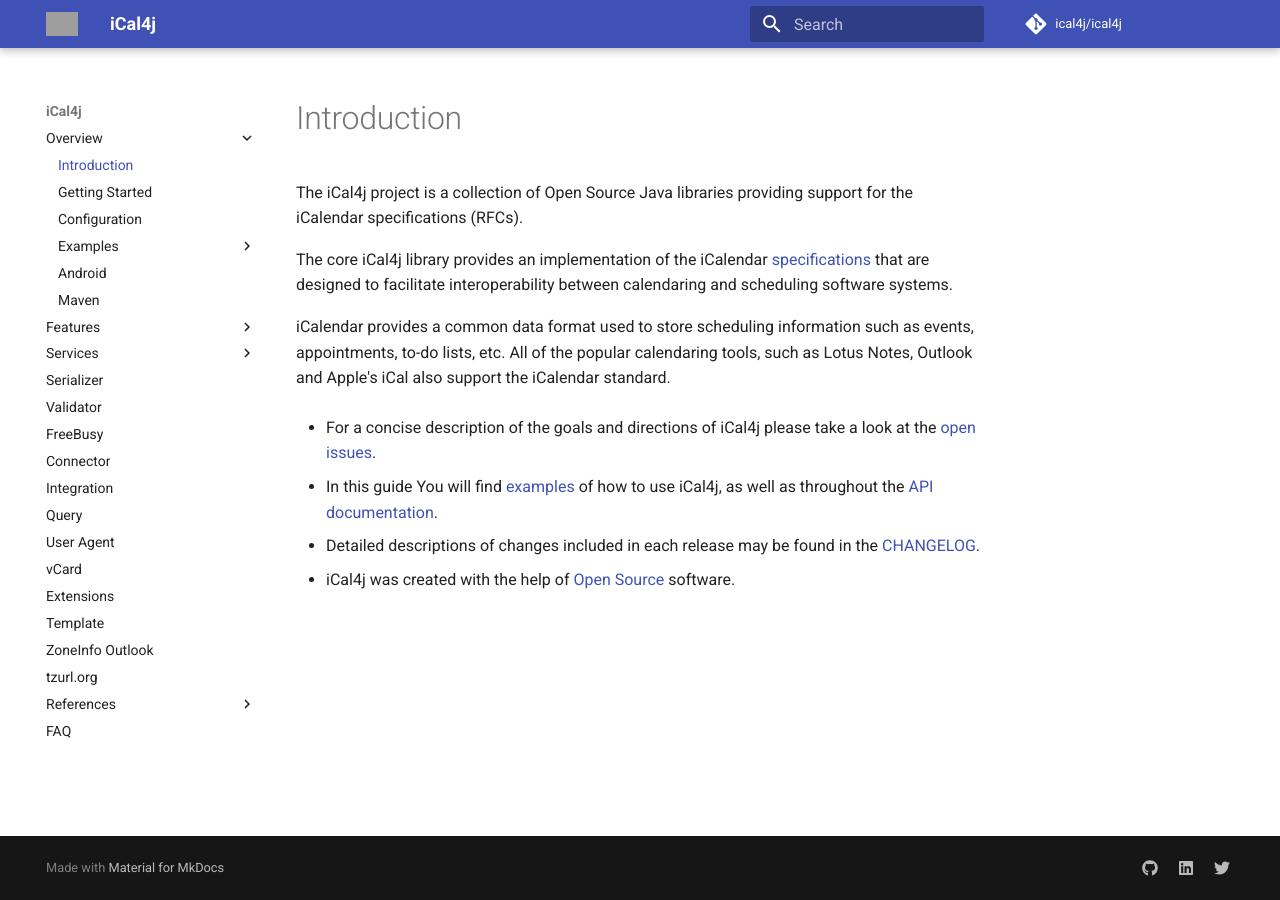
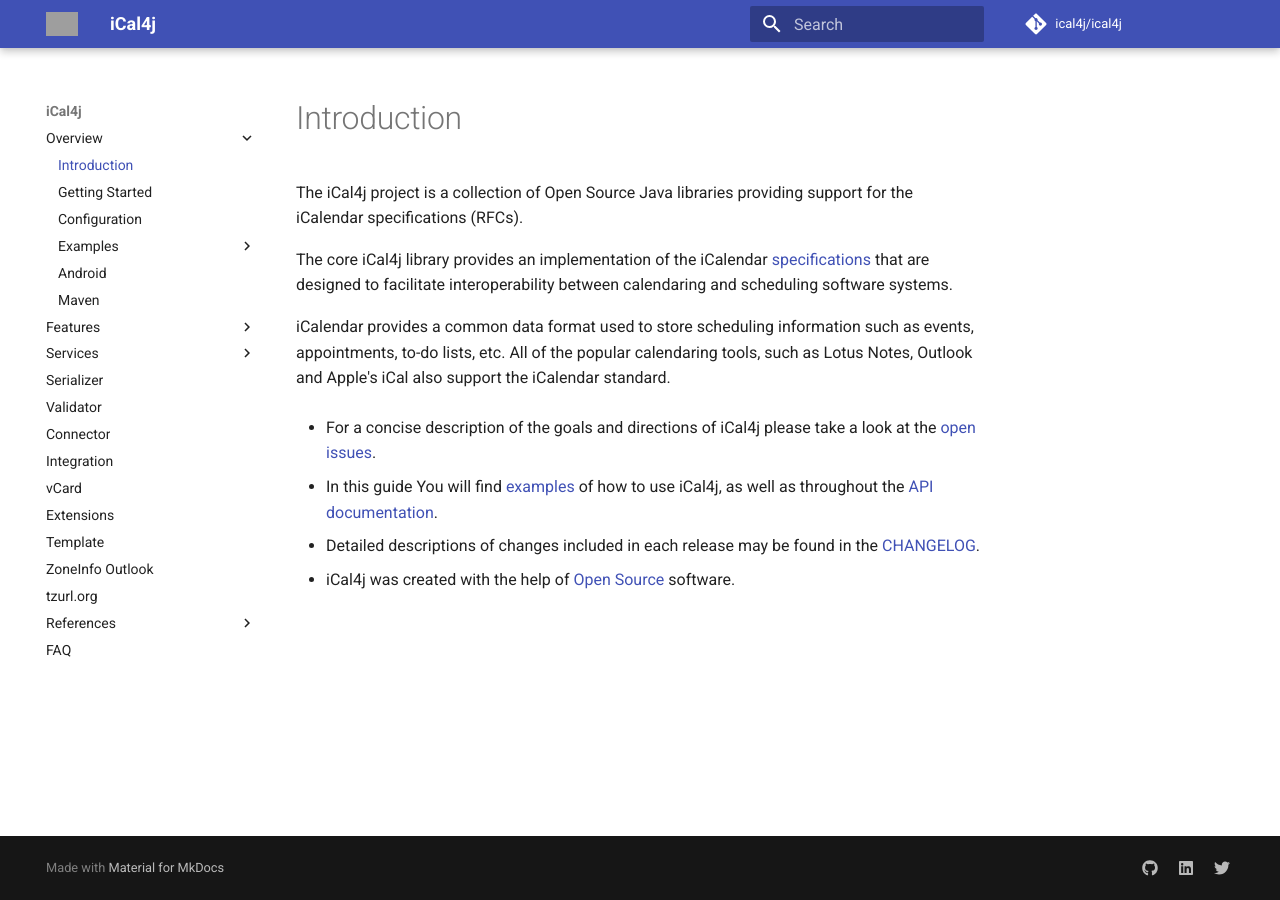
Before and after one commit to ical4j/ical4j-user-guide, an MkDocs documentation site: the page built from docs/index.md, in a window 1280 px wide. Built offline with MkDocs 1.6.1 and Material for MkDocs 9.7.7, drawn with Linux system fonts in a browser that asks for light colours; comment, search, counter and statistics services are not loaded; grey boxes are pictures that could not be loaded.

Commit message:
Remove deprecated projects

```diff
--- a/mkdocs.yml
+++ b/mkdocs.yml
@@ -52,11 +52,8 @@
     - Overview: services/index.md
   - Serializer: serializer.md
   - Validator: validator.md
-  - FreeBusy: freebusy.md
   - Connector: connector.md
   - Integration: integration.md
-  - Query: query.md
-  - User Agent: useragent.md
   - vCard: vcard.md
   - Extensions: extensions.md
   - Template: template.md
```
